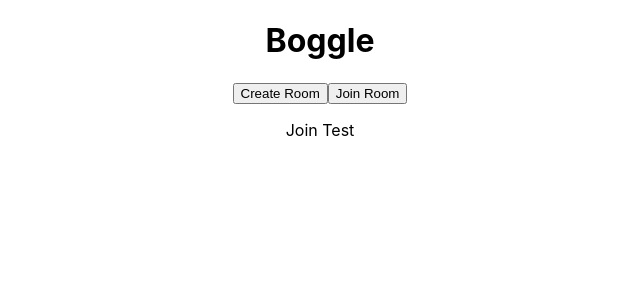
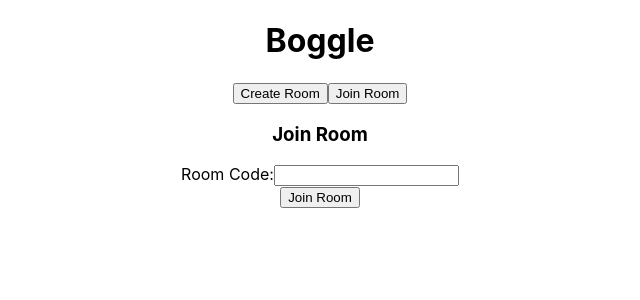
Before and after one commit to spencerTaira/boggle-project, a React (Create React App) app in the folder boggle/homepage/: page / in a window 1280 px wide. Both pictures are taken after a click on the button "Join Room". Shown: the top 300 px of the page, without its empty margins (320-960 px from the left). Built offline with nearby package versions, Linux system fonts and the light colour scheme.

Commit message:
Create join form

```diff
--- a/boggle/homepage/src/JoinForm.js
+++ b/boggle/homepage/src/JoinForm.js
@@ -1,9 +1,43 @@
-import React from "react";
+import React, { useState } from "react";
+import Button from "./Button.js";
 
-function JoinForm() {
+const defaultFormData = {
+  roomCode: "",
+}
+
+function JoinForm({ initialFormData=defaultFormData , joinRoom }) {
+  const [formData, setFormData] = useState(initialFormData);
+
+  function handleChange(evt) {
+    const { name, value } = evt.target;
+
+    setFormData(formData => ({
+      ...formData,
+      [name]: value,
+    }));
+  }
+
+  function handleSubmit(evt) {
+    evt.preventDefault();
+    joinRoom(formData);
+    setFormData(initialFormData);
+  }
+
   return (
     <form className="JoinForm">
-      <p>Join Test</p>
+      <h3>Join Room</h3>
+      <div>
+        <label htmlFor="JoinForm-room-code">Room Code:</label>
+        <input
+          id="JoinForm-room-code"
+          className="form-control"
+          value={formData.roomCode}
+          onChange={handleChange}
+          name="room-code"
+          aria-label="Room Code"
+        />
+      </div>
+      <Button click={handleSubmit} label="Join Room" type="form-join"/>
     </form>
   );
 }
```
